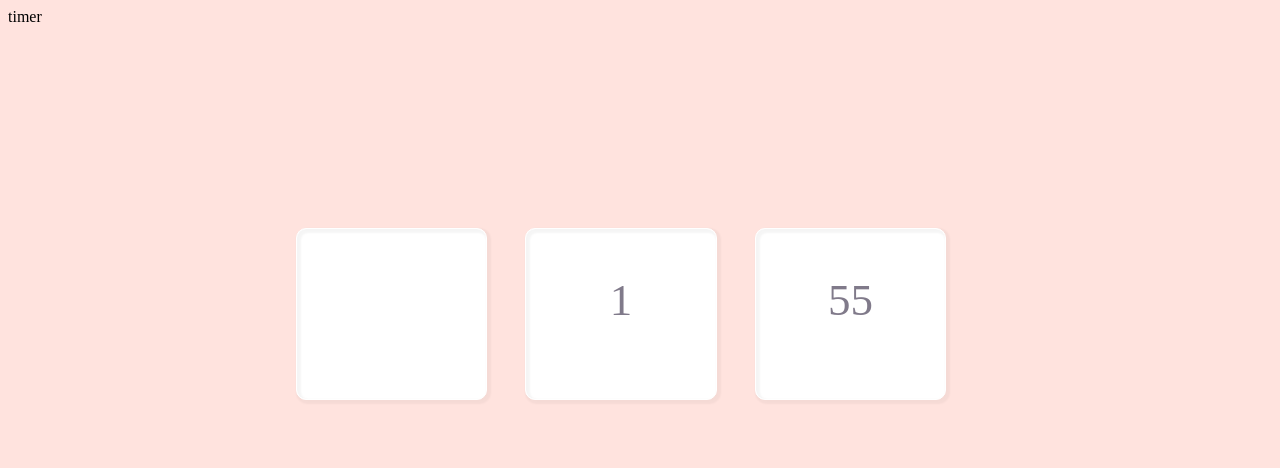
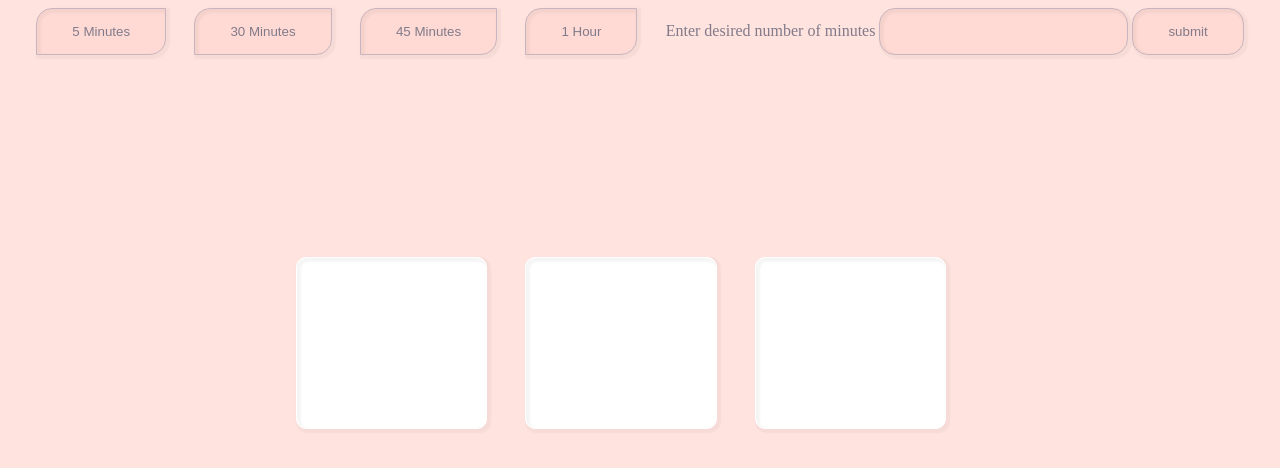
Before and after one commit to Adenikym/Timer, a plain HTML site: page timer/index.html in a window 1280 px wide. Drawn offline with Linux system fonts and the light colour scheme.

Commit message:
finishing

```diff
--- a/timer/index.html
+++ b/timer/index.html
@@ -7,9 +7,20 @@
     <title>Timer</title>
 </head>
 <body>
+    <header>
+        <button id="five">5 Minutes</button>
+        <button id="thirty">30 Minutes</button>
+        <button id="forty-five">45 Minutes</button>
+        <button id="high">1 Hour</button>
+<form >
+    <label for="new">Enter desired number of minutes</label>
+        <input id="enter" type="number" name="new">
+        <input type="submit" value="submit" />
 
-    <div id="timer" class="display">
-        timer
+    </form>
+    </header>
+    <div id="timer" class="display" >
+
     </div>
 
     <div class="boxes">
--- a/timer/timer.css
+++ b/timer/timer.css
@@ -2,6 +2,30 @@ body{
     position: relative;
     background-color:  #FFE3DE ;
 }
+
+header{display:flex;
+justify-content: space-evenly;}
+
+header button{
+    padding: 15px 35px;
+    border-radius: 16px 0 16px 0;
+    color: #807A8A;
+    background-color: #FFDAD4;
+    border: 1px solid #C9B5BF;
+    box-shadow: inset 2px 2px 2px 2px rgba(0, 0, 0, 0.04) ,2px 2px 2px 2px rgba(0, 0, 0, 0.04);
+
+}
+
+header input{ padding: 15px 35px;
+    border-radius: 16px ;
+    color: #807A8A;
+    background-color: #FFDAD4;
+    border: 1px solid #C9B5BF;
+    box-shadow: inset 2px 2px 2px 2px rgba(0, 0, 0, 0.04) ,2px 2px 2px 2px rgba(0, 0, 0, 0.04);}
+
+    header label{
+        color:#807A8A
+    }
 
 .boxes{
     position: relative;
--- a/timer/timer.js
+++ b/timer/timer.js
@@ -41,12 +41,37 @@ const countdown=setInterval(function () {
 }
 
 function showTime(seconds){
+
     const lowest= Math.floor(seconds/60);
     const minutes=Math.floor( seconds%60);
     const hours= seconds/3600;
     display.innerHTML=minutes;
     middle.innerHTML=lowest;
+
 }
 
 
-timer(120);
+
+
+
+
+    const five=document.getElementById("five").addEventListener("click", function(){
+        return timer(300)
+    });
+    const thirty=document.getElementById("thirty").addEventListener("click",function(){
+        return timer(1800)
+    });
+    const quarter = document.getElementById("forty-five").addEventListener("click", function() {
+        return timer(2700)
+    });
+    const high= document.getElementById("high").addEventListener("click", function() {
+        return timer(4000)
+    });
+
+    function varyTime(e) {
+        e.preventDefault();
+        const input=document.getElementById("enter").addEventListener("submit", function () {
+
+        return timer(enter.value)
+        })
+    }
```
